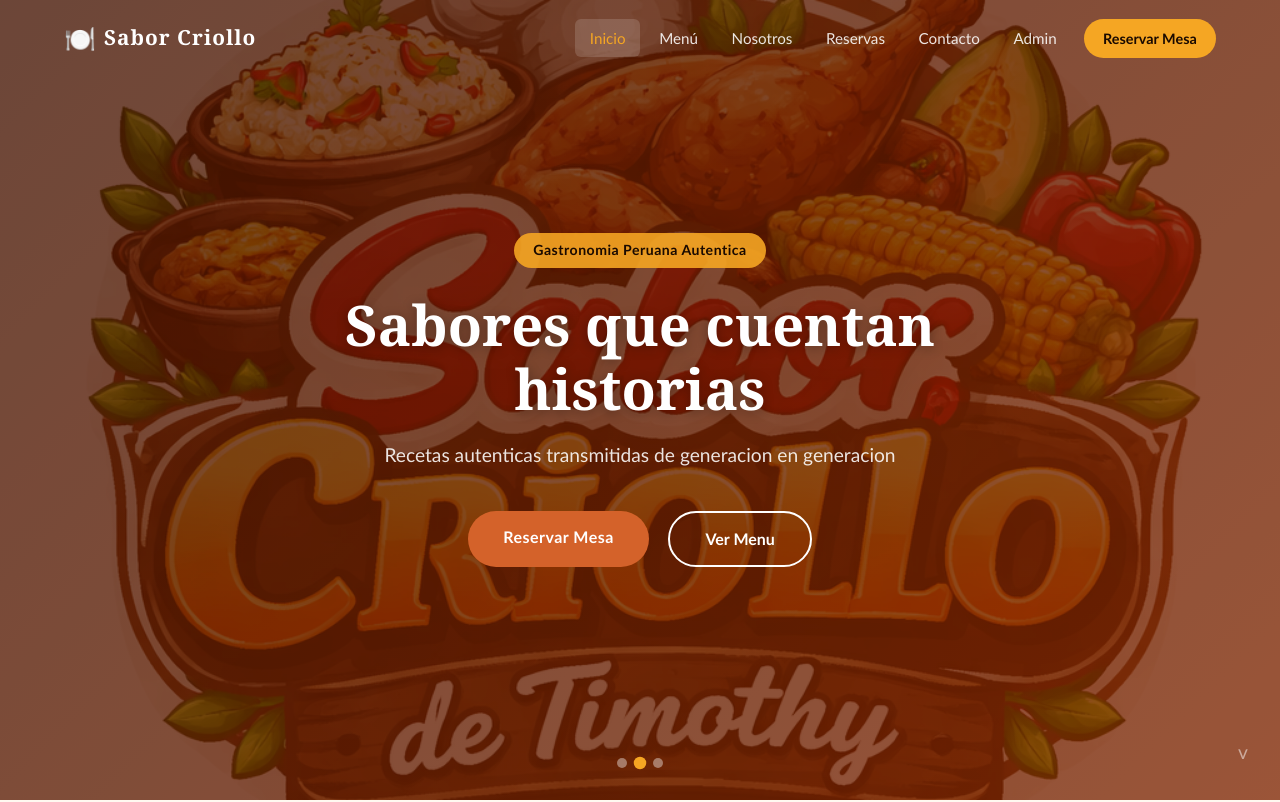
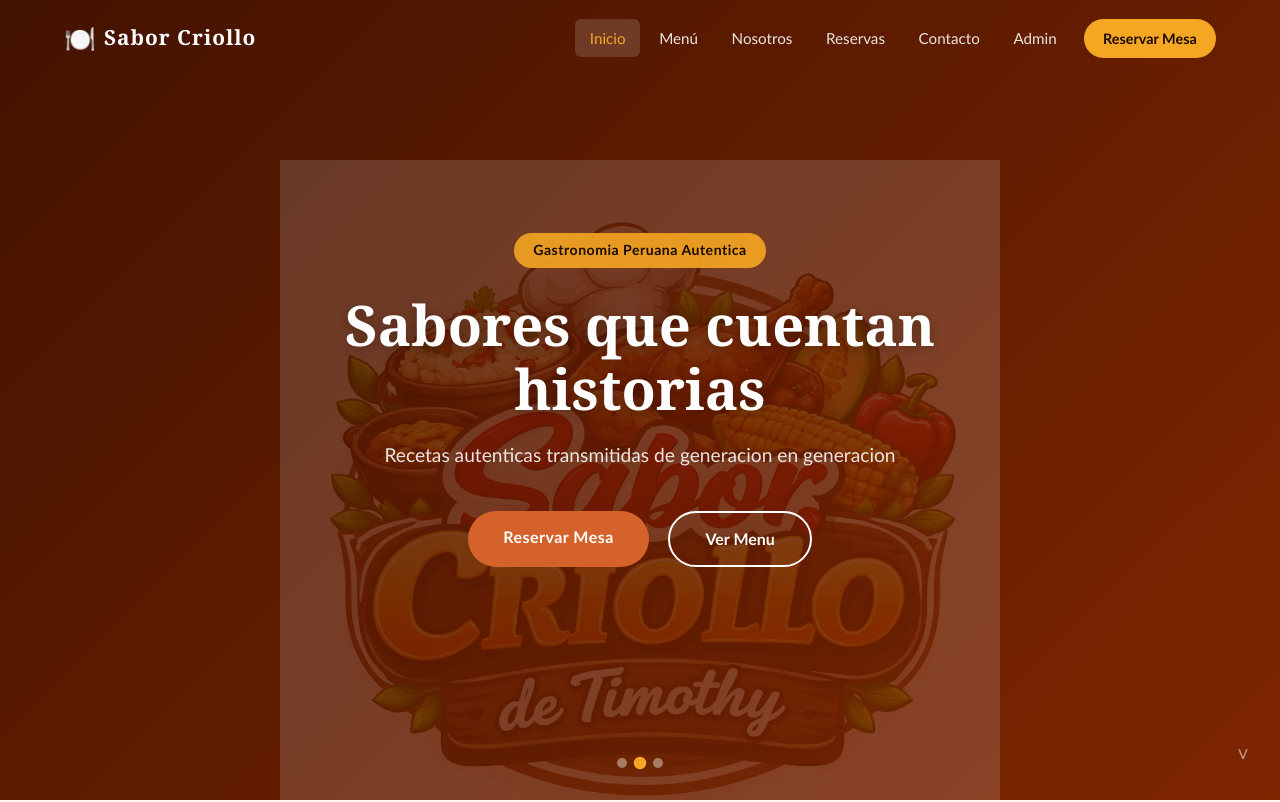
Before and after one commit to joeltimoteog-bot/sabor-criollo, a React (Vite) app: page / in a window 1280 px wide. Shown: the top 802 px of the page. Built offline with nearby package versions, Linux system fonts and the light colour scheme.

Commit message:
imagenes reales en why y logo fondo completo

```diff
--- a/src/pages/HomePage.css
+++ b/src/pages/HomePage.css
@@ -11,12 +11,14 @@
 
 .hero__logo-bg {
   position: absolute;
-  right: 0;
-  top: 0;
-  width: 100%;
-  height: 100%;
-  object-fit: cover; /* clave para que se adapte */
-  opacity: 0.22;
+  top: 65%;
+  left: 50%;
+  transform: translate(-50%, -50%);
+  width: 90%;
+  height: 90%;
+  object-fit: contain;
+  object-position: center bottom;
+  opacity: 0.15;
   z-index: 1;
   pointer-events: none;
 }
```
